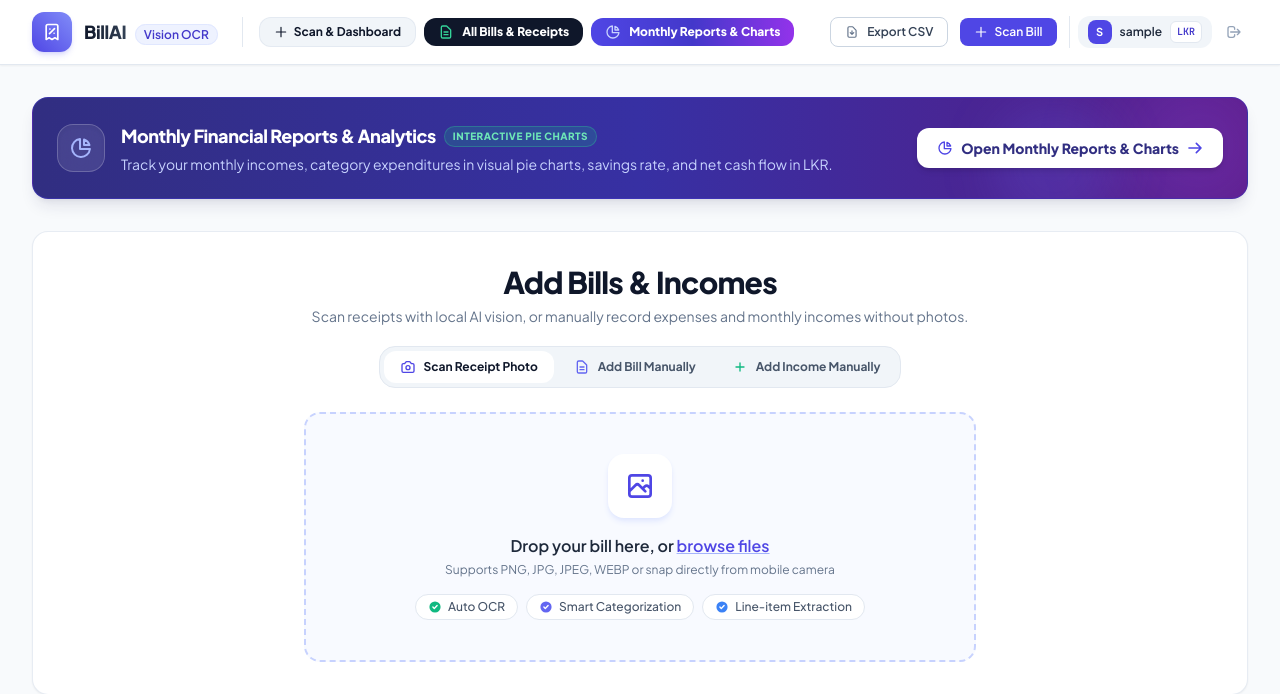
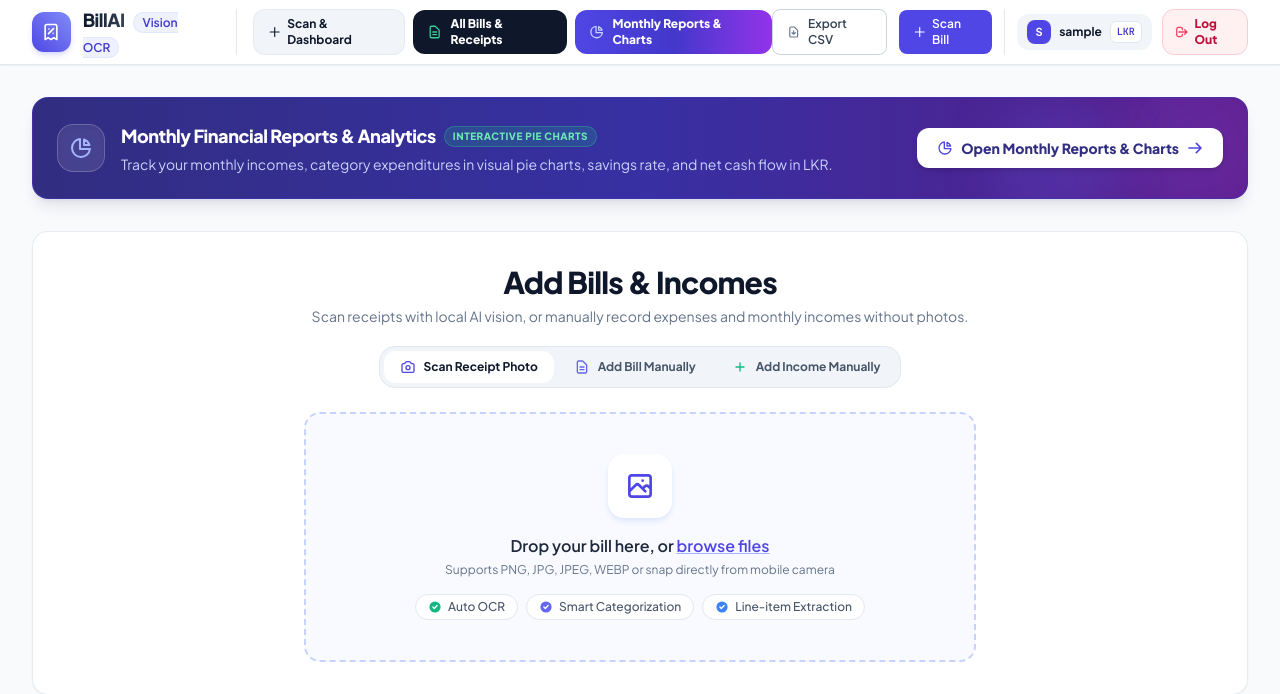
Before and after one commit to RoshD-08/bill_scanner_app, a Flask app: page / in a window 1280 px wide. Shown: the top 694 px of the page. Run offline with Flask 3, Linux system fonts and the light colour scheme; the visitor is signed in with stand-in values (Sample User, id 1); data comes from the database, SQL or seed files in the repository; data that the repository does not hold is empty; some libraries are stand-ins or nearby versions.

Commit message:
style: make logout button more visible with prominent label and rose badge

```diff
--- a/templates/base.html
+++ b/templates/base.html
@@ -102,23 +102,26 @@
         </a>
 
         <!-- User profile pill & Logout -->
-        <div class="flex items-center gap-2 pl-2 border-l border-slate-200">
-          <div class="flex items-center gap-2 px-2.5 py-1 rounded-xl bg-slate-100 text-slate-800 text-xs font-semibold">
-            <span class="w-6 h-6 rounded-lg bg-brand-600 text-white flex items-center justify-center font-bold text-[11px] uppercase">
+        <div class="flex items-center gap-2.5 pl-3 border-l border-slate-200">
+          <div class="hidden md:flex items-center gap-2 px-2.5 py-1.5 rounded-xl bg-slate-100 text-slate-800 text-xs font-semibold">
+            <span class="w-6 h-6 rounded-lg bg-brand-600 text-white flex items-center justify-center font-bold text-[11px] uppercase shadow-xs">
               {{ current_user.username[0] }}
             </span>
-            <span class="max-w-[120px] truncate">{{ current_user.username }}</span>
+            <span class="max-w-[120px] truncate font-bold text-slate-900">{{ current_user.username }}</span>
             <span class="px-1.5 py-0.5 rounded-md bg-white text-brand-700 font-mono text-[10px] font-extrabold border border-slate-200" title="Your preferred currency">
               {{ current_user.preferred_currency }}
             </span>
           </div>
+
+          <!-- High-Visibility Logout Button -->
           <a href="{{ url_for('logout') }}"
-             title="Sign Out"
-             class="p-1.5 rounded-lg text-slate-400 hover:text-rose-600 hover:bg-rose-50 transition"
-             aria-label="Sign Out">
-            <svg class="w-4 h-4" fill="none" stroke="currentColor" viewBox="0 0 24 24">
-              <path stroke-linecap="round" stroke-linejoin="round" stroke-width="2" d="M17 16l4-4m0 0l-4-4m4 4H7m6 4v1a3 3 0 01-3 3H6a3 3 0 01-3-3V7a3 3 0 013-3h4a3 3 0 013 3v1"/>
+             title="Sign Out of {{ current_user.username }}"
+             class="inline-flex items-center gap-1.5 px-3 py-1.5 rounded-xl border border-rose-200 bg-rose-50 hover:bg-rose-100 text-rose-700 hover:text-rose-800 text-xs font-extrabold transition shadow-2xs hover:shadow-xs hover:border-rose-300 group cursor-pointer"
+             aria-label="Log Out">
+            <svg class="w-4 h-4 text-rose-500 group-hover:text-rose-700 transition" fill="none" stroke="currentColor" viewBox="0 0 24 24">
+              <path stroke-linecap="round" stroke-linejoin="round" stroke-width="2.2" d="M17 16l4-4m0 0l-4-4m4 4H7m6 4v1a3 3 0 01-3 3H6a3 3 0 01-3-3V7a3 3 0 013-3h4a3 3 0 013 3v1"/>
             </svg>
+            <span>Log Out</span>
           </a>
         </div>
         {% else %}
@@ -149,6 +152,13 @@
     <a href="{{ url_for('reports') }}"
        class="flex items-center gap-1 px-3 py-1.5 rounded-xl transition bg-gradient-to-r from-indigo-500 to-purple-600 text-white shadow-xs font-extrabold">
       <span>📊 Reports</span>
+    </a>
+    <a href="{{ url_for('logout') }}"
+       class="flex items-center gap-1 px-2.5 py-1.5 rounded-xl transition bg-rose-500/20 text-rose-300 hover:text-white border border-rose-500/30 font-bold">
+      <svg class="w-3.5 h-3.5 text-rose-400" fill="none" stroke="currentColor" viewBox="0 0 24 24">
+        <path stroke-linecap="round" stroke-linejoin="round" stroke-width="2" d="M17 16l4-4m0 0l-4-4m4 4H7m6 4v1a3 3 0 01-3 3H6a3 3 0 01-3-3V7a3 3 0 013-3h4a3 3 0 013 3v1"/>
+      </svg>
+      <span>Log Out</span>
     </a>
   </div>
   {% endif %}
```
